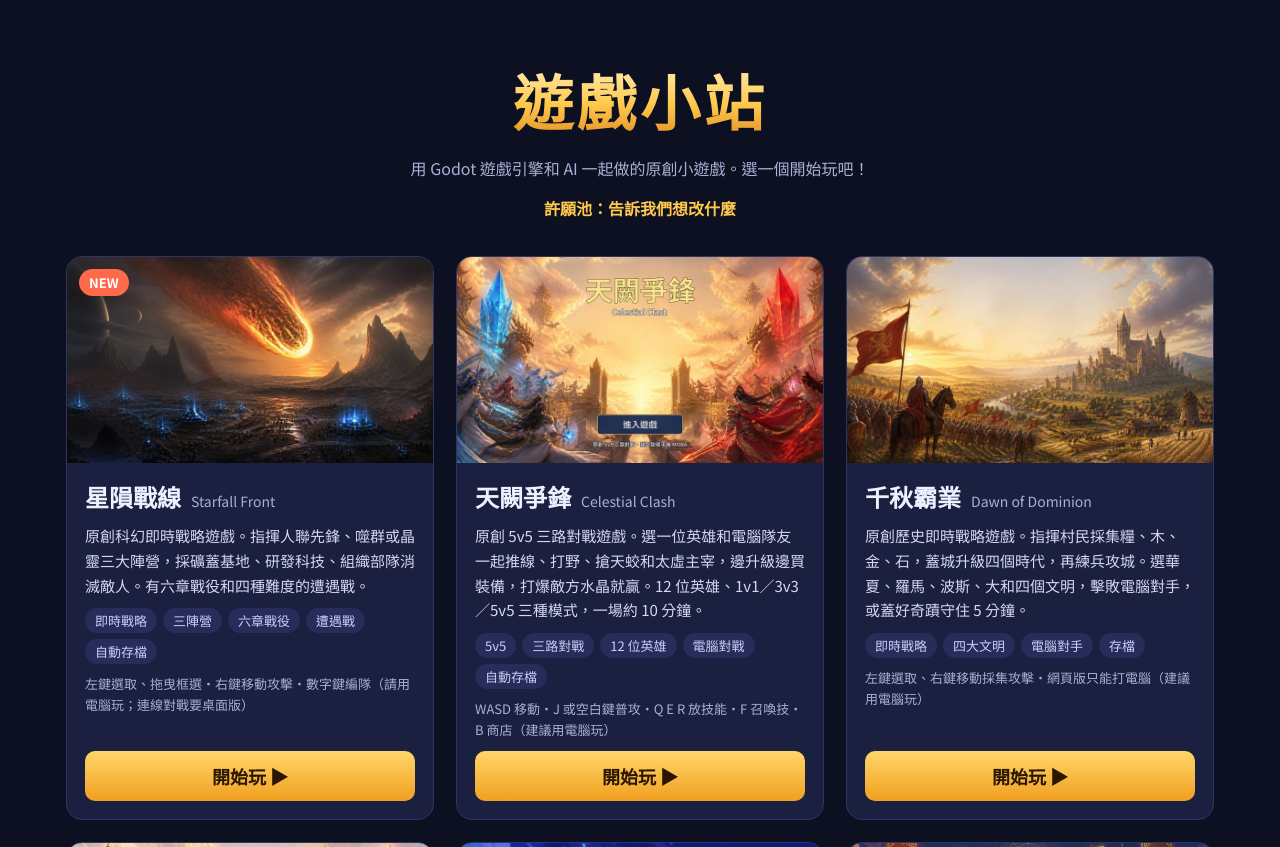
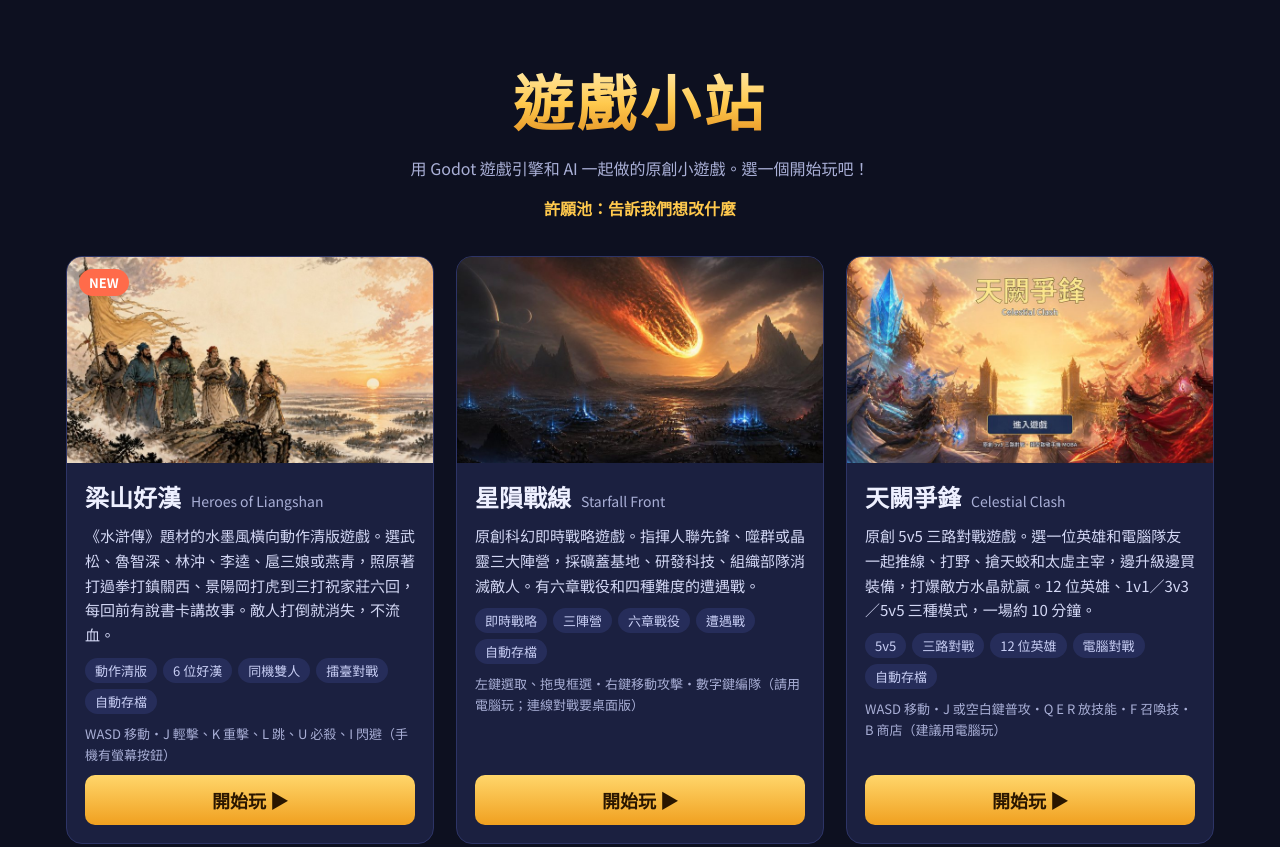
Before and after one commit to kevinchang0531/game-hub, a plain HTML site: page index.html in a window 1280 px wide. Shown: the top 847 px of the page. Drawn offline with Linux system fonts and the light colour scheme; no server answers.

Commit message:
遊戲小站加入梁山好漢
Co-Authored-By: Claude Opus 5.5 <noreply@anthropic.com>

```diff
--- a/index.html
+++ b/index.html
@@ -128,7 +128,17 @@
 
 <main>
   <article class="card">
-    <div class="thumb"><img src="img/starfall-front.jpg" alt="星隕戰線標題畫面：燃燒的巨大隕星劃過昏黃天空，墜向布滿藍光基地的荒原" loading="lazy"><span class="badge">NEW</span></div>
+    <div class="thumb"><img src="img/heroes-of-liangshan.jpg" alt="梁山好漢標題畫面：六位好漢站在山崖上，杏黃旗迎風飄揚，遠方是夕陽下的梁山泊水面" loading="lazy"><span class="badge">NEW</span></div>
+    <div class="body">
+      <div class="name"><h2>梁山好漢</h2><span>Heroes of Liangshan</span></div>
+      <p class="desc">《水滸傳》題材的水墨風橫向動作清版遊戲。選武松、魯智深、林沖、李逵、扈三娘或燕青，照原著打過拳打鎮關西、景陽岡打虎到三打祝家莊六回，每回前有說書卡講故事。敵人打倒就消失，不流血。</p>
+      <div class="chips"><span class="chip">動作清版</span><span class="chip">6 位好漢</span><span class="chip">同機雙人</span><span class="chip">擂臺對戰</span><span class="chip">自動存檔</span></div>
+      <div class="keys">WASD 移動・J 輕擊、K 重擊、L 跳、U 必殺、I 閃避（手機有螢幕按鈕）</div>
+      <a class="play" href="https://kevinchang0531.github.io/heroes-of-liangshan/">開始玩 ▶</a>
+    </div>
+  </article>
+  <article class="card">
+    <div class="thumb"><img src="img/starfall-front.jpg" alt="星隕戰線標題畫面：燃燒的巨大隕星劃過昏黃天空，墜向布滿藍光基地的荒原" loading="lazy"></div>
     <div class="body">
       <div class="name"><h2>星隕戰線</h2><span>Starfall Front</span></div>
       <p class="desc">原創科幻即時戰略遊戲。指揮人聯先鋒、噬群或晶靈三大陣營，採礦蓋基地、研發科技、組織部隊消滅敵人。有六章戰役和四種難度的遭遇戰。</p>
```
Also changed, not shown: img/heroes-of-liangshan.jpg (added), 1 other file.
